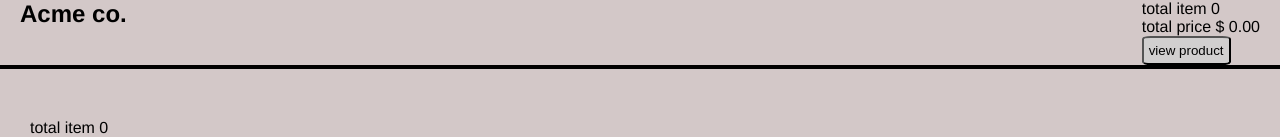
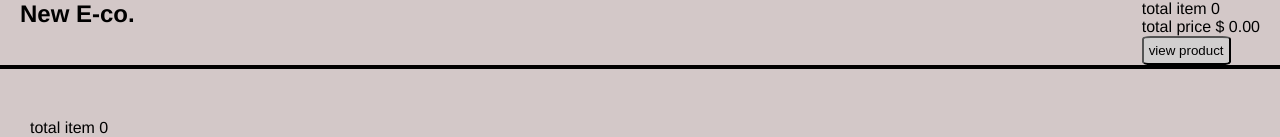
Before and after one commit to Abrham-Tadesse/Online-Shopping-User-Dashboard, a React (Vite) app: page /cartDisplay in a window 1280 px wide. Shown: the top 137 px of the page. Built offline with nearby package versions, Linux system fonts and the light colour scheme.

Commit message:
changing header abd navigation

```diff
--- a/index.html
+++ b/index.html
@@ -4,7 +4,7 @@
     <meta charset="UTF-8" />
     <link rel="icon" type="image/svg+xml" href="/vite.svg" />
     <meta name="viewport" content="width=device-width, initial-scale=1.0" />
-    <title>react-typescript</title>
+    <title>New future </title>
   </head>
   <body>
     <div id="root"></div>
--- a/src/cartDisplay.tsx
+++ b/src/cartDisplay.tsx
@@ -73,7 +73,7 @@ export function Navigation({isOrdered,totalItem,totalPrice} :
     <>
     <div className="headers">
       <section className="title">
-    <h2> Acme co.</h2>
+    <h2> New E-co.</h2>
       </section>
       <section className="price-num">
         <p>total item <span className="value"> {isOrdered ? 0 : totalItem}</span></p>
--- a/src/productDisplay.tsx
+++ b/src/productDisplay.tsx
@@ -104,7 +104,7 @@ export function Navigation({setQuery,totalItem,totalPrice} : {setQuery : Dispatc
     <>
     <div className="headers">
       <section className="title">
-    <h2> Acme co.</h2>
+    <h2> New E-co.</h2>
       </section>
        <input type="text" className="searchInput" placeholder="search here" onChange={(e) => setQuery(e.target.value)}/>
       <section className="price-num">
```
